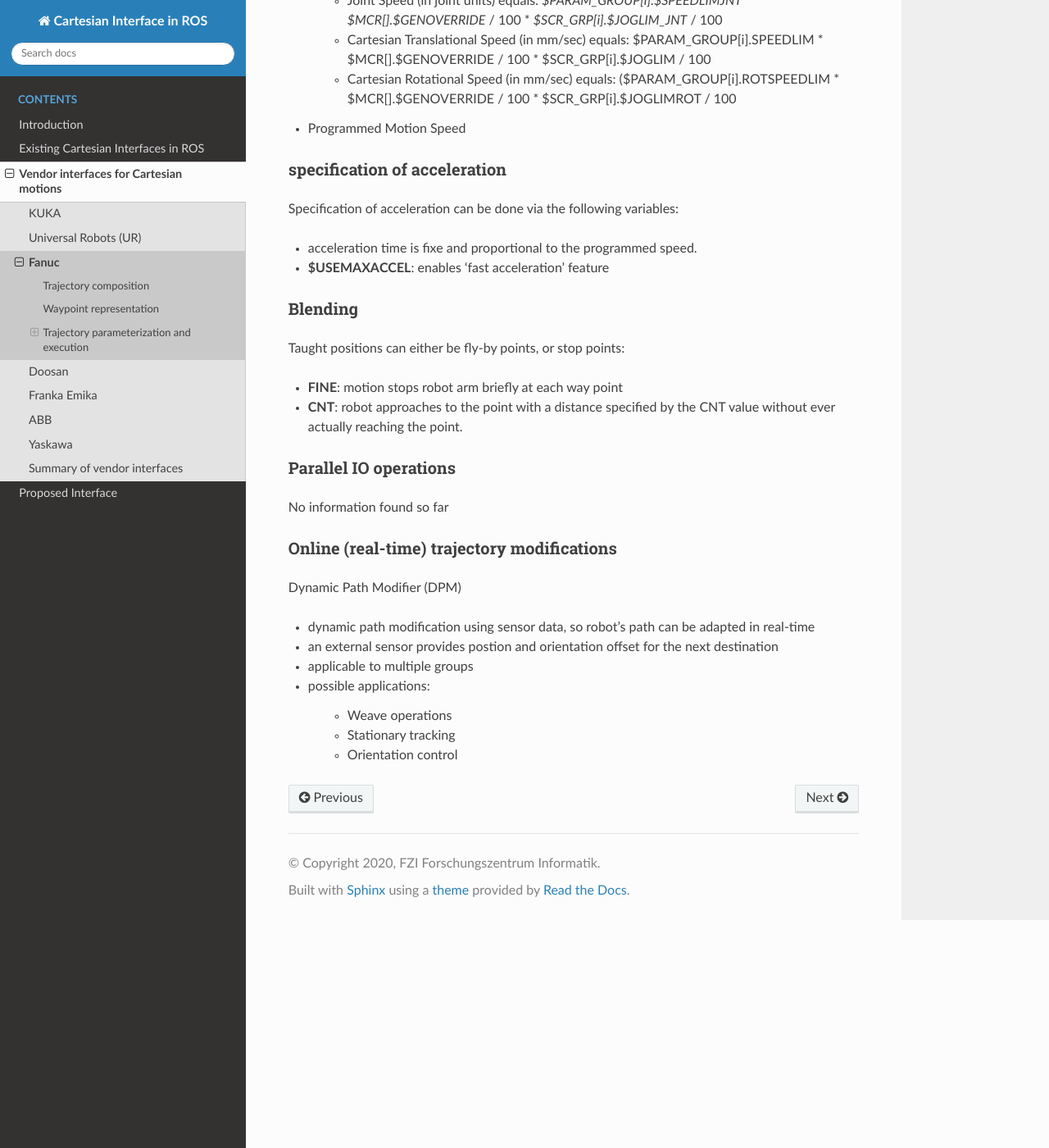
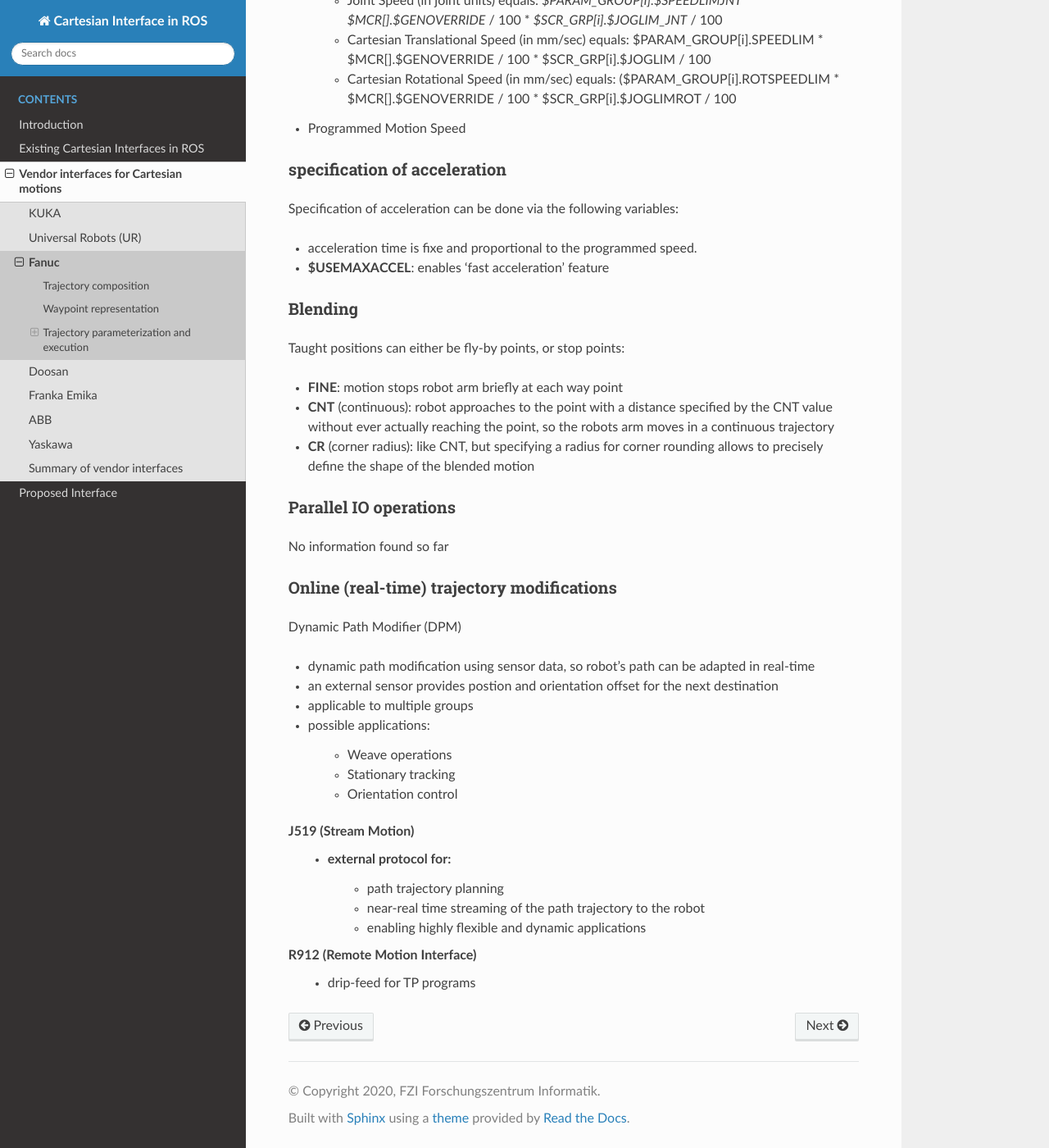
Before and after one commit to fzi-forschungszentrum-informatik/fzi_robot_interface_proposal, a Sphinx documentation site: the page built from source/industry/Fanuc.rst, in a window 1280 px wide and 1400 px high, scrolled down 1579 px. Shown: the whole window at 82% size. Built offline with Sphinx 7.4.7 and the Read the Docs theme 2.0.0, drawn with Linux system fonts in a browser that asks for light colours.

Commit message:
Apply suggestions from code review
Thanks @gavanderhoorn for the input

Co-authored-by: LeaStef <lea.c.steffen@gmail.com>

```diff
--- a/source/industry/Fanuc.rst
+++ b/source/industry/Fanuc.rst
@@ -98,7 +98,8 @@ Blending
 Taught positions can either be fly-by points, or stop points:
 
 * **FINE**: motion stops robot arm briefly at each way point
-* **CNT**: robot approaches to the point with a distance specified by the CNT value without ever actually reaching the point.
+* **CNT** (continuous): robot approaches to the point with a distance specified by the CNT value without ever actually reaching the point, so the robots arm moves in a continuous trajectory
+* **CR** (corner radius): like CNT, but specifying a radius for corner rounding allows to precisely define the shape of the blended motion
 
 
 Parallel IO operations
@@ -119,3 +120,12 @@ Dynamic Path Modifier (DPM)
     * Weave operations
     * Stationary tracking
     * Orientation control
+
+J519  (Stream Motion)
+    * external protocol for:
+        * path trajectory planning
+        * near-real time streaming of the path trajectory to the robot
+        * enabling highly flexible and dynamic applications
+
+R912 (Remote Motion Interface)
+    * drip-feed for TP programs
```
